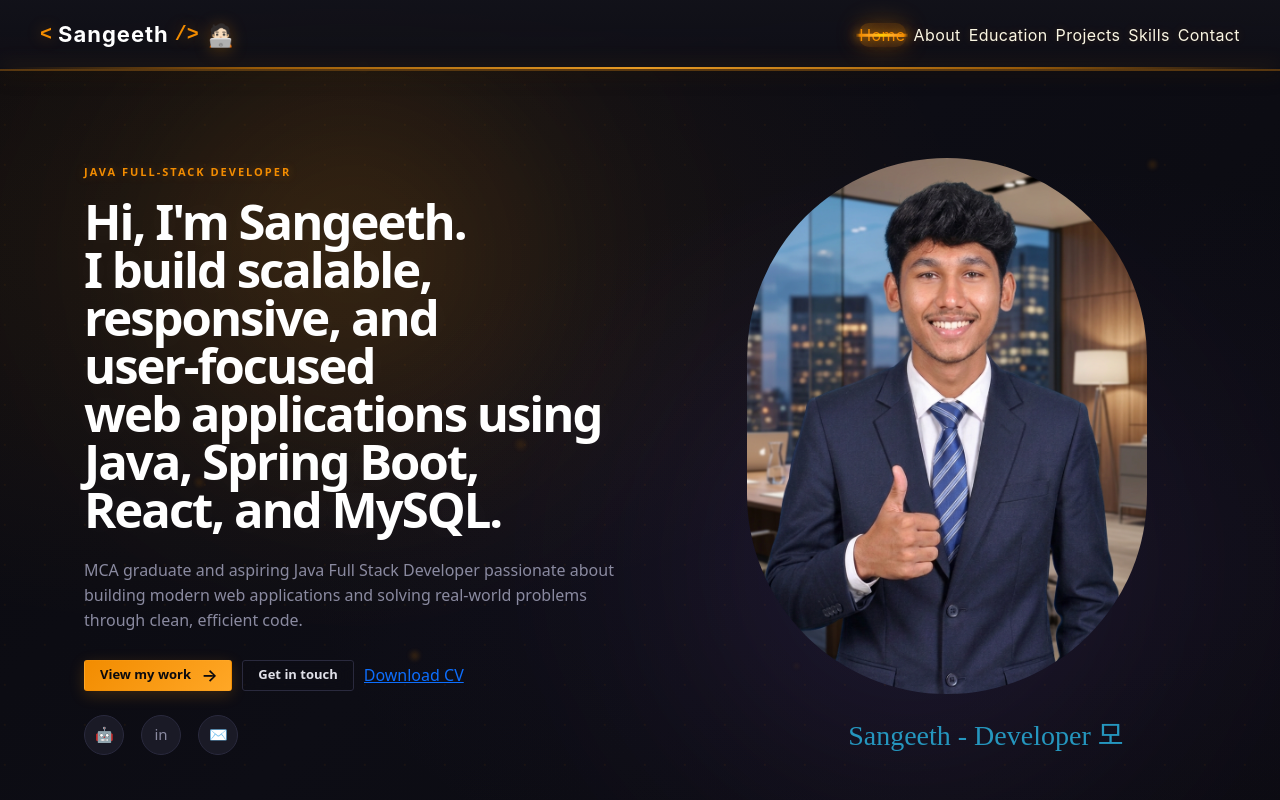
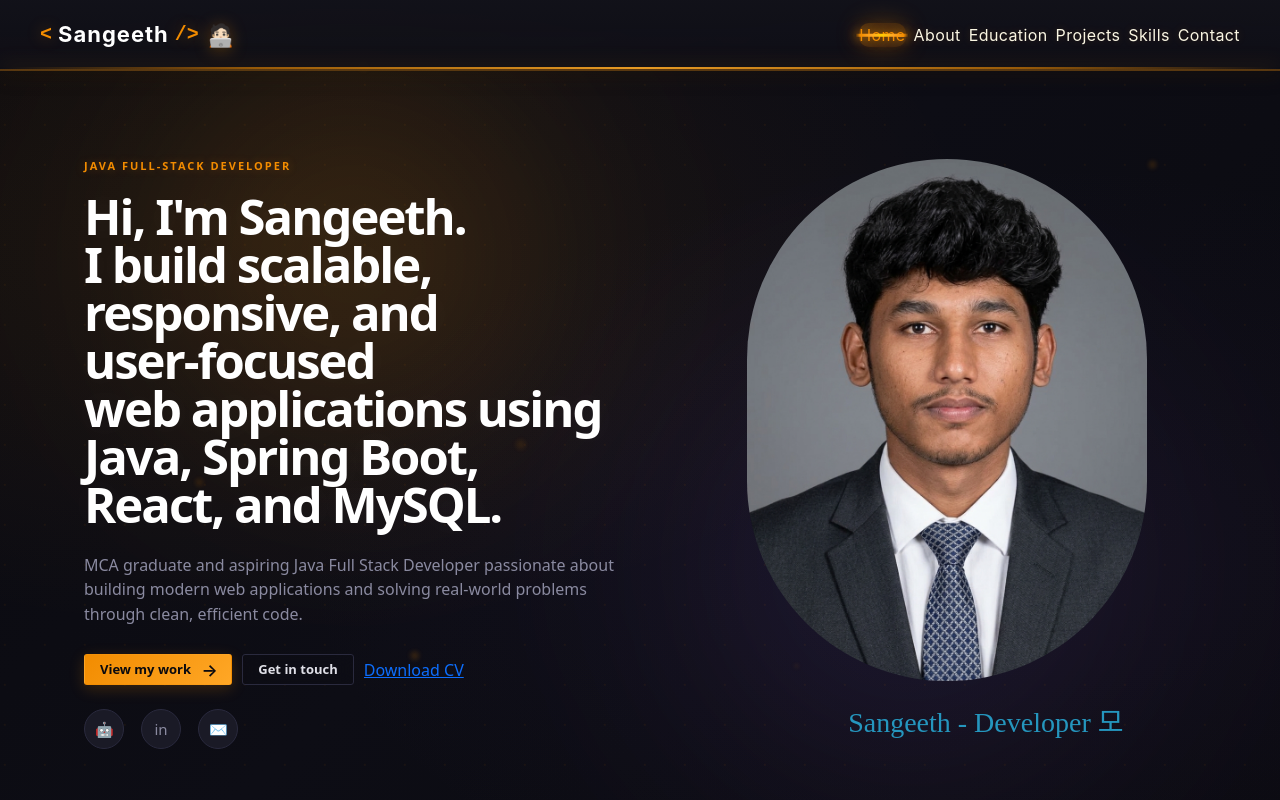
Before and after one commit to sangeethwills/myportfolio, a Next.js app: page / in a window 1280 px wide. Shown: the top 800 px of the page. Built offline with nearby package versions, Linux system fonts and the light colour scheme.

Commit message:
update profile picture

```diff
--- a/src/app/home/page.js
+++ b/src/app/home/page.js
@@ -186,7 +186,7 @@ function Home() {
             </div>
 
               <div className="image-adder-container">
-                <img src="/me.png" className="profile-hero-img" style={{border:"10px",borderRadius:"200px"}}></img>
+                <img src="/my image.png" className="profile-hero-img" style={{border:"10px",borderRadius:"200px"}}></img>
                 <h3 style={{paddingTop:"25px",color:"#2596be",fontFamily:"fangsong"}}>&nbsp;&nbsp;&nbsp;&nbsp;&nbsp;&nbsp;&nbsp;&nbsp;&nbsp;&nbsp;&nbsp;Sangeeth - Developer 모</h3>
               </div>
 
```
Also changed, not shown: public/me.png (deleted), public/my image.png (added).
